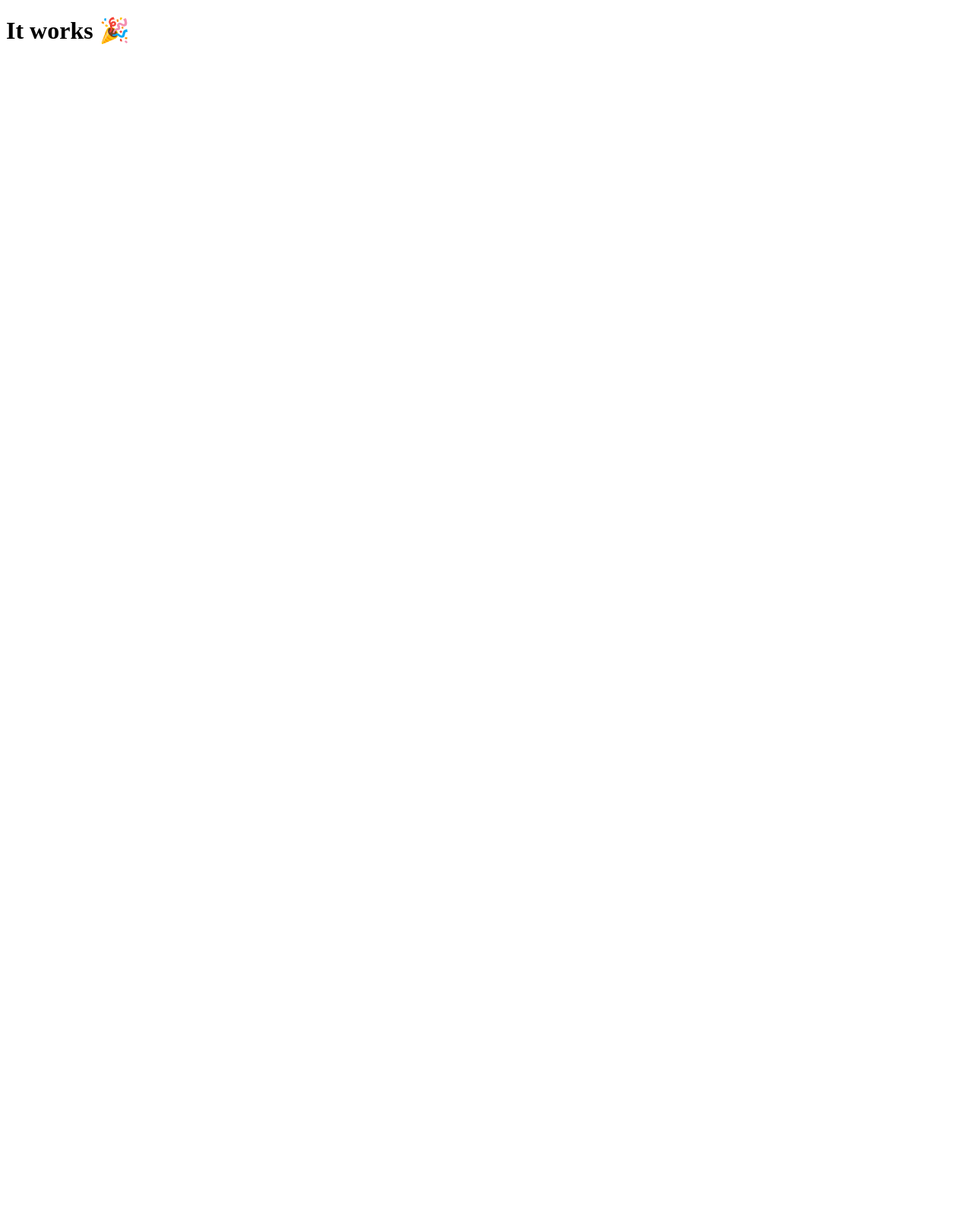
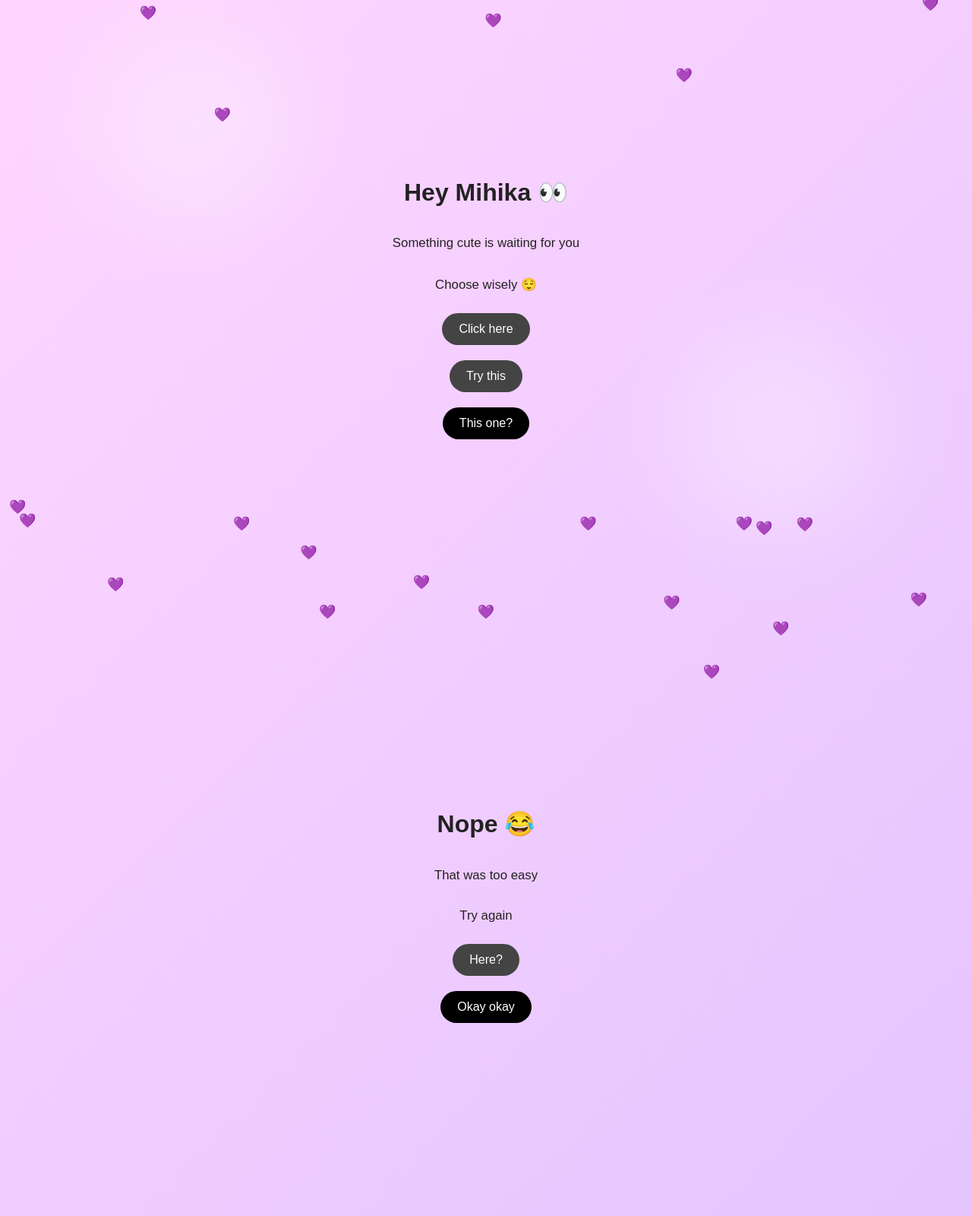
Before and after one commit to AnadiGarg/bday, a plain HTML site: page index.html in a window 1280 px wide. Shown: the top 1600 px of the page at 76% size. Before the commit the page ends 800 px from the top, so only its background shows below. Drawn offline with Linux system fonts and the light colour scheme.

Commit message:
Add files via upload

```diff
--- a/index.html
+++ b/index.html
@@ -1,9 +1,175 @@
 <!DOCTYPE html>
-<html>
+<html lang="en">
 <head>
-  <title>Test</title>
+<meta charset="UTF-8">
+<title>For Mihika 💜</title>
+<meta name="viewport" content="width=device-width, initial-scale=1.0">
+
+<style>
+*{box-sizing:border-box}
+body{
+    margin:0;
+    font-family: 'Poppins', Arial, sans-serif;
+    background: linear-gradient(135deg,#ffd6ff,#e7c6ff,#cdb4db);
+    overflow:hidden;
+    color:#222;
+}
+
+/* BACKGROUND DECOR */
+.blur{
+    position:fixed;
+    width:260px;
+    height:260px;
+    background:rgba(255,255,255,0.35);
+    border-radius:50%;
+    filter:blur(70px);
+    animation:float 12s ease-in-out infinite alternate;
+}
+@keyframes float{
+    from{transform:translateY(0)}
+    to{transform:translateY(-120px)}
+}
+
+/* SECTIONS */
+.section{
+    display:none;
+    height:100vh;
+    padding:20px;
+    text-align:center;
+    display:flex;
+    flex-direction:column;
+    justify-content:center;
+    align-items:center;
+}
+.section.active{display:flex}
+h1{font-size:2rem}
+p{font-size:1.05rem;max-width:720px}
+
+/* BUTTONS */
+button{
+    margin:10px;
+    padding:12px 22px;
+    border-radius:30px;
+    border:none;
+    background:#000;
+    color:#fff;
+    font-size:1rem;
+}
+.fake{background:#444}
+
+/* HEARTS */
+.heart{
+    position:fixed;
+    font-size:18px;
+    animation:fall 6s linear infinite;
+}
+@keyframes fall{
+    0%{top:-10%}
+    100%{top:110%}
+}
+
+/* SCROLL LETTER */
+.scroll{
+    overflow-y:auto;
+}
+</style>
 </head>
+
 <body>
-  <h1>It works 🎉</h1>
+
+<!-- BACKGROUND BLURS -->
+<div class="blur" style="top:10%;left:10%"></div>
+<div class="blur" style="top:60%;left:70%"></div>
+
+<!-- MUSIC (instrumental) -->
+<audio id="music" loop>
+<source src="https://files.catbox.moe/2p8p0n.mp3" type="audio/mpeg">
+</audio>
+
+<!-- PAGE 1 -->
+<div class="section active" id="p1">
+<h1>Hey Mihika 👀</h1>
+<p>Something cute is waiting for you</p>
+<p>Choose wisely 😌</p>
+
+<button class="fake">Click here</button>
+<button class="fake">Try this</button>
+<button onclick="start()">This one?</button>
+</div>
+
+<!-- PAGE 2 -->
+<div class="section" id="p2">
+<h1>Nope 😂</h1>
+<p>That was too easy</p>
+<p>Try again</p>
+<button class="fake">Here?</button>
+<button onclick="go('p3')">Okay okay</button>
+</div>
+
+<!-- PAGE 3 -->
+<div class="section" id="p3">
+<h1>You’re still trying 😄</h1>
+<p>Look carefully now</p>
+<button class="fake">Wrong one</button>
+<button onclick="go('p4')">This feels right</button>
+</div>
+
+<!-- PAGE 4 -->
+<div class="section" id="p4">
+<h1>Almost there 😌</h1>
+<p>One last step</p>
+<button onclick="go('p5')">Open it</button>
+</div>
+
+<!-- FINAL PAGE -->
+<div class="section scroll" id="p5">
+<h1>💌 For Mihika</h1>
+
+<p>
+This letter might be long — please read it only if you have time.<br><br>
+
+People don’t admire or express much these days.
+So this is just my small attempt to make you feel special.<br><br>
+
+You are beautiful, kind, mature, and perfect in who you are.
+But your inner and mental beauty is far greater — that’s rare.<br><br>
+
+You’ve changed the way I think, see life, and do things.
+Wherever I am today, you hold a big credit for that.<br><br>
+
+Even if we don’t talk much,
+you hold a big place in my mind
+and a small, honest place in my heart.<br><br>
+
+Please take this as a very big joke —
+I once thought about travelling with you 🙂<br><br>
+
+<b>Happy Birthday, Mihika 🎂</b><br>
+— someone who truly admires you
+</p>
+</div>
+
+<script>
+function go(id){
+document.querySelectorAll('.section').forEach(s=>s.classList.remove('active'));
+document.getElementById(id).classList.add('active');
+}
+
+function start(){
+document.getElementById("music").play();
+go('p2');
+}
+
+// hearts
+for(let i=0;i<22;i++){
+let h=document.createElement("div");
+h.className="heart";
+h.innerHTML="💜";
+h.style.left=Math.random()*100+"vw";
+h.style.animationDuration=(Math.random()*3+4)+"s";
+document.body.appendChild(h);
+}
+</script>
+
 </body>
 </html>
```
